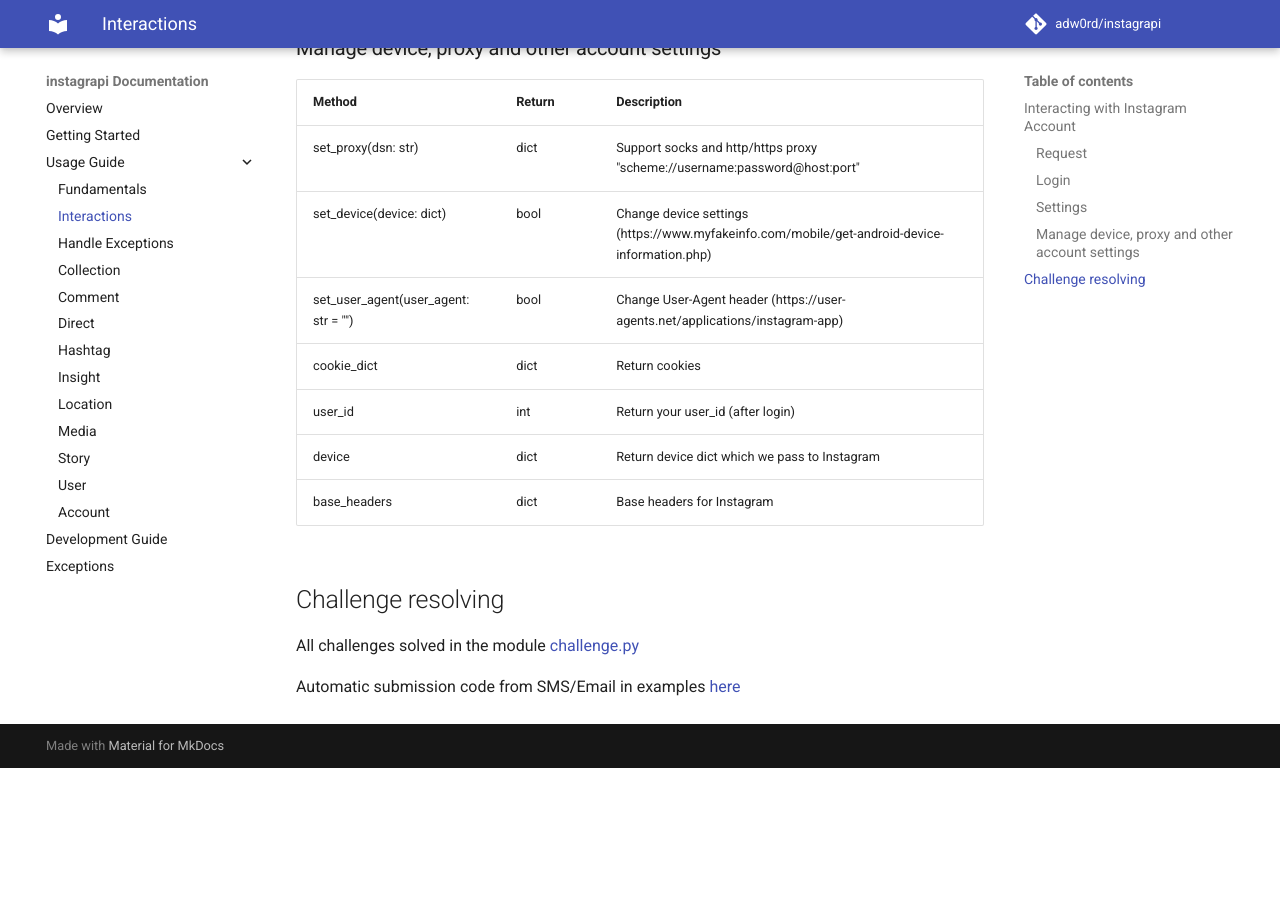
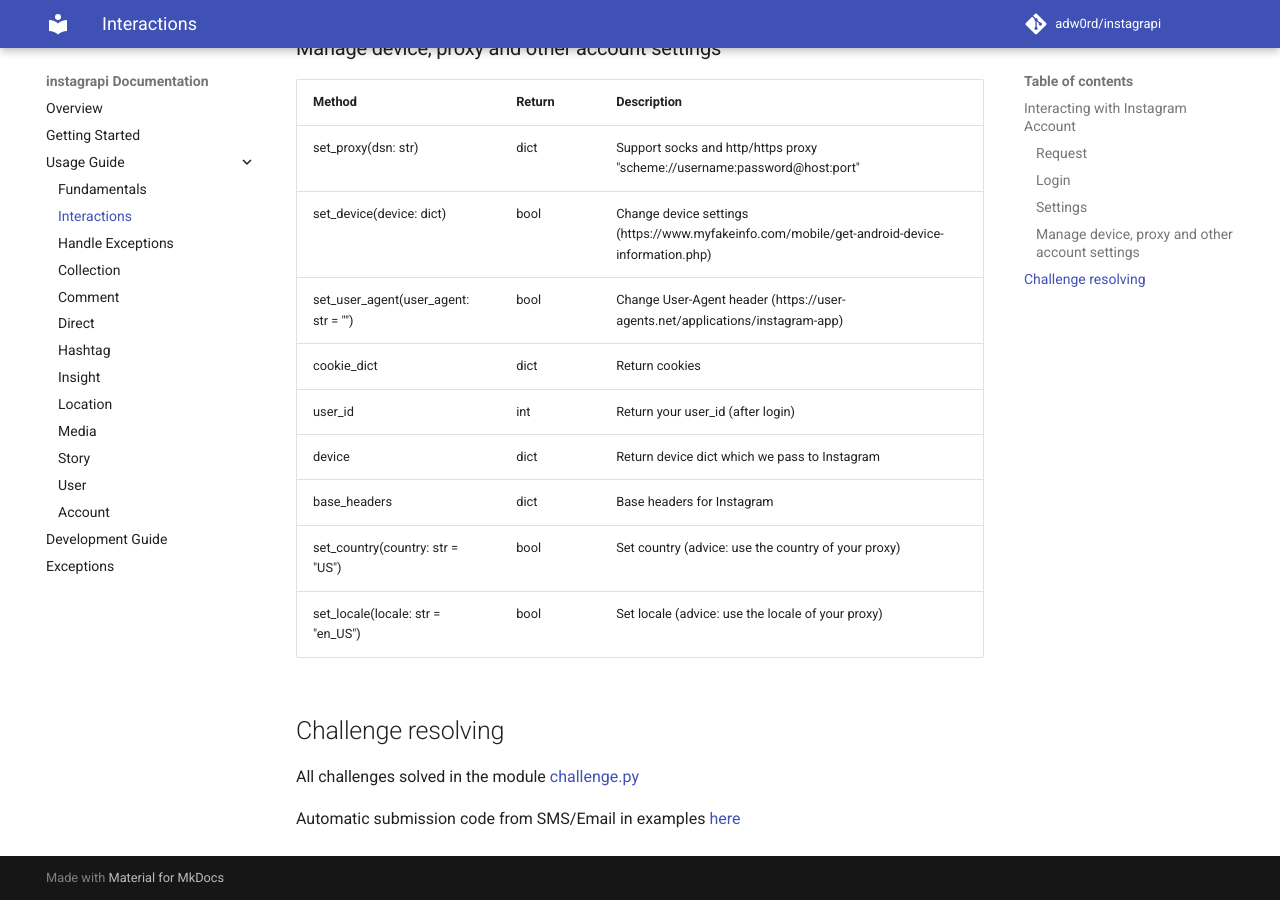
Before and after one commit to eva57gr/Som-AI, an MkDocs documentation site: the page built from docs/usage-guide/interactions.md, in a window 1280 px wide and 900 px high, scrolled down 3294 px. Built offline with MkDocs 1.6.1 and Material for MkDocs 9.7.7, drawn with Linux system fonts in a browser that asks for light colours; comment, search, counter and statistics services are not loaded; the version menu is left out; before the commit the page ends 4062 px from its top, so only the background shows below that.

Commit message:
Bump 1.8.0 (update Instagram App version, support country an locale #241)

```diff
--- a/docs/usage-guide/interactions.md
+++ b/docs/usage-guide/interactions.md
@@ -129,6 +129,8 @@ cl.login(USERNAME, PASSWORD)
 | user\_id                                | int     | Return your user\_id (after login)
 | device                                  | dict    | Return device dict which we pass to Instagram
 | base\_headers                           | dict    | Base headers for Instagram
+| set\_country(country: str = "US")       | bool    | Set country (advice: use the country of your proxy)
+| set\_locale(locale: str = "en_US")      | bool    | Set locale (advice: use the locale of your proxy)
 
 ## Challenge resolving
 
--- a/setup.py
+++ b/setup.py
@@ -30,7 +30,7 @@ requirements = [
 
 setup(
     name='instagrapi',
-    version='1.7.19',
+    version='1.8.0',
     author='Mikhail Andreev',
     author_email='x11org@gmail.com',
     license='MIT',
```
